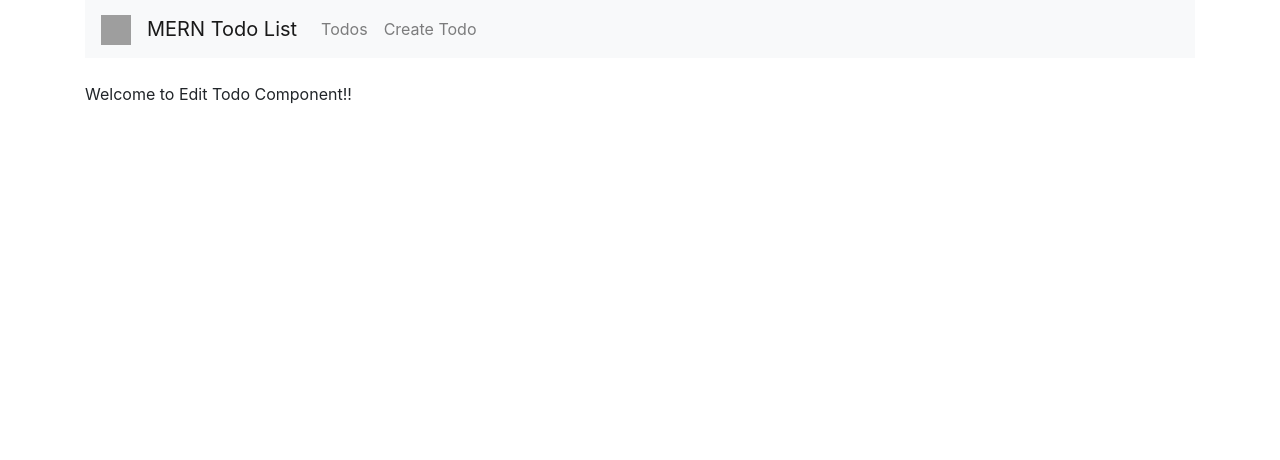
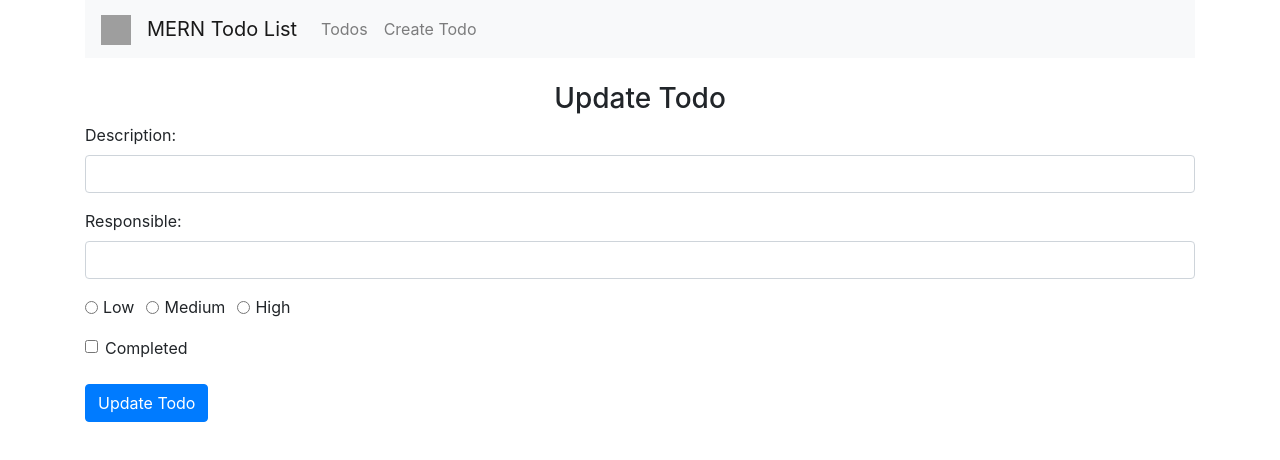
Before and after one commit to YusafOsei-Bonsu/MERN-based-todo-list, a React (Create React App) app: page /edit/1 in a window 1280 px wide. Shown: the top 460 px of the page. Built offline with nearby package versions, Linux system fonts and the light colour scheme; no server answers; grey boxes are pictures that could not be loaded.

Commit message:
UI for the EditTodo component

```diff
--- a/src/components/EditTodo.jsx
+++ b/src/components/EditTodo.jsx
@@ -1,10 +1,108 @@
 import React from 'react';
+import Axios from 'axios';
+import "../styles/EditTodo.css";
 
 class EditTodo extends React.Component {
+
+    constructor(props) {
+        super(props);
+        this.state = {
+            todo_description: '',
+            todo_responsible: '',
+            todo_priority: '',
+            todo_completed: false
+        }
+    }
+
+    // Getting a specific to-do task based-on the provided ID
+    componentDidMount = () => {
+        Axios.get(`http://localhost:4000/todos/${this.props.match.params.id}`)
+            .then(res => {
+                this.setState({
+                    todo_description: res.data.todo_description,
+                    todo_responsible: res.data.todo_responsible,
+                    todo_priority: res.data.todo_priority,
+                    todo_completed: res.data.todo_completed
+                });
+            })
+            .catch(err => console.log(err));
+    }
+
     render = () => {
         return (
             <div>
-                <p>Welcome to Edit Todo Component!!</p>
+                <h3 align="center">Update Todo</h3>
+                <form onSubmit={this.onSubmit}>
+                    <div className="form-group">
+                        <label>Description: </label>
+                        <input  type="text"
+                                className="form-control"
+                                value={this.state.todo_description}
+                                onChange={this.onChangeTodoDescription}
+                                />
+                    </div>
+                    <div className="form-group">
+                        <label>Responsible: </label>
+                        <input
+                                type="text"
+                                className="form-control"
+                                value={this.state.todo_responsible}
+                                onChange={this.onChangeTodoResponsible}
+                                />
+                    </div>
+                    <div className="form-group">
+                        <div className="form-check form-check-inline">
+                            <input  className="form-check-input"
+                                    type="radio"
+                                    name="priorityOptions"
+                                    id="priorityLow"
+                                    value="Low"
+                                    checked={this.state.todo_priority==='Low'}
+                                    onChange={this.onChangeTodoPriority}
+                                    />
+                            <label className="form-check-label">Low</label>
+                        </div>
+                        <div className="form-check form-check-inline">
+                            <input  className="form-check-input"
+                                    type="radio"
+                                    name="priorityOptions"
+                                    id="priorityMedium"
+                                    value="Medium"
+                                    checked={this.state.todo_priority==='Medium'}
+                                    onChange={this.onChangeTodoPriority}
+                                    />
+                            <label className="form-check-label">Medium</label>
+                        </div>
+                        <div className="form-check form-check-inline">
+                            <input  className="form-check-input"
+                                    type="radio"
+                                    name="priorityOptions"
+                                    id="priorityHigh"
+                                    value="High"
+                                    checked={this.state.todo_priority==='High'}
+                                    onChange={this.onChangeTodoPriority}
+                                    />
+                            <label className="form-check-label">High</label>
+                        </div>
+                    </div>
+                    <div className="form-check">
+                        <input  className="form-check-input"
+                                id="completedCheckbox"
+                                type="checkbox"
+                                name="completedCheckbox"
+                                onChange={this.onChangeTodoCompleted}
+                                checked={this.state.todo_completed}
+                                value={this.state.todo_completed}
+                                />
+                        <label className="form-check-label" htmlFor="completedCheckbox">Completed</label>
+                    </div>
+
+                    <br />
+
+                    <div className="form-group">
+                        <input type="submit" value="Update Todo" className="btn btn-primary" />
+                    </div>
+                </form>
             </div>
         );
     }
```
